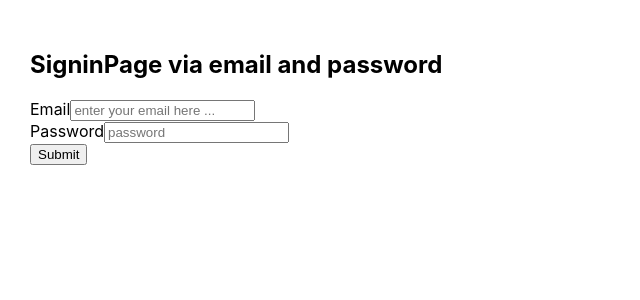
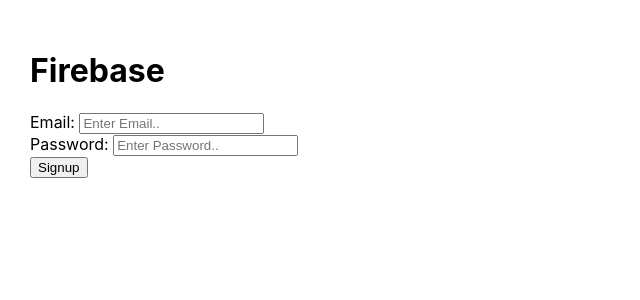
Before and after one commit to Sonikm/Firebase-Learning, a React (Create React App) app: page / in a window 1280 px wide. Shown: the top 300 px of the page, without its empty margins (0-640 px from the left). Built offline with nearby package versions, Linux system fonts and the light colour scheme.

Commit message:
correct ways to use firebase

```diff
--- a/src/App.js
+++ b/src/App.js
@@ -2,6 +2,7 @@ import "./App.css";
 import SignupPage from "./features/SignupPage";
 import FirebaseSetup from "./features/FirebaseSetup";
 import SigninPage from "./features/SigninPage";
+import CorrectWaysToUseFirebase from "./features/CorrectWaysToUseFirebase";
 
 function App() {
 
@@ -9,7 +10,8 @@ function App() {
     <div className="App">
       {/* <FirebaseSetup/> */}
       {/* <SignupPage/> */}
-      <SigninPage/>
+      {/* <SigninPage/> */}
+      <CorrectWaysToUseFirebase/>
     </div>
   );
 }
--- /dev/null
+++ b/src/contexts/Firebase.js
@@ -0,0 +1,60 @@
+// Import necessary functions and modules from React and Firebase
+import { createContext, useContext } from "react";
+import { initializeApp } from "firebase/app";
+import { getAuth, createUserWithEmailAndPassword } from "firebase/auth";
+import { getDatabase, set, ref } from "firebase/database";
+import { userData } from "../utils/constants"; // Assuming this contains some user data constants
+
+// Firebase configuration object containing your app's credentials
+const firebaseConfig = {
+  apiKey: "YOUR_API_KEY",
+  authDomain: "YOUR_AUTH_DOMAIN",
+  projectId: "YOUR_PROJECT_ID",
+  storageBucket: "YOUR_STORAGE_BUCKET",
+  messagingSenderId: "YOUR_MESSAGING_SENDER_ID",
+  appId: "YOUR_APP_ID",
+  databaseURL: "YOUR_DATABASE_URL",
+};
+
+// Initialize Firebase app with the provided configuration
+const firebaseApp = initializeApp(firebaseConfig);
+
+// Get authentication instance from Firebase app
+const firebaseAuth = getAuth(firebaseApp);
+
+// Get database instance from Firebase app
+const database = getDatabase(firebaseApp);
+
+// Create a context to hold Firebase functionality
+const FirebaseContext = createContext(null);
+
+// Custom hook to access Firebase context
+export const useFirebase = () => useContext(FirebaseContext);
+
+// Firebase provider component to wrap around your app
+export const FirebaseProvider = (props) => {
+  // Function to sign up a user with email and password
+  const signupUserWithEmailAndPassword = (email, password) => {
+    createUserWithEmailAndPassword(firebaseAuth, email, password)
+      .then((val) => {
+        console.log('Signup successful...');
+      })
+      .catch((err) => {
+        console.log(err);
+      });
+  };
+
+  // Function to put data into the Firebase database
+  const putData = (key, data) => {
+    set(ref(database, key), data);
+  };
+
+  // Provide the signup and data insertion functions through context
+  return (
+    <FirebaseContext.Provider
+      value={{ signupUserWithEmailAndPassword, putData }}
+    >
+      {props.children} {/* Render children components */}
+    </FirebaseContext.Provider>
+  );
+};
--- /dev/null
+++ b/src/features/CorrectWaysToUseFirebase.js
@@ -0,0 +1,57 @@
+import React, { useState } from "react";
+import { useFirebase } from "../contexts/Firebase";
+
+function CorrectWaysToUseFirebase() {
+  // State variables to hold email and password input values
+  const [email, setEmail] = useState("");
+  const [password, setPassword] = useState("");
+
+  // Access Firebase functionality using custom hook
+  const firebase = useFirebase();
+
+  // Function to sign up a user
+  function signupUser(e) {
+    e.preventDefault(); // Prevent default form submission behavior
+    // Call Firebase functions to sign up the user and store signup info
+    firebase.signupUserWithEmailAndPassword(email, password);
+    firebase.putData("user/signupInfo", {
+      email: email,
+      password: password,
+    });
+    // Clear input fields after submission
+    setEmail("");
+    setPassword("");
+  }
+
+  return (
+    <form onSubmit={signupUser}> {/* Form submission triggers signupUser function */}
+      <h1>Firebase</h1>
+      <div>
+        <label>Email: </label>
+        {/* Input field for email */}
+        <input
+          value={email}
+          onChange={(e) => setEmail(e.target.value)}
+          type="email"
+          placeholder="Enter Email.."
+          required
+        />
+      </div>
+      <div>
+        <label>Password: </label>
+        {/* Input field for password */}
+        <input
+          value={password}
+          onChange={(e) => setPassword(e.target.value)}
+          type="password"
+          placeholder="Enter Password.."
+          required
+        />
+      </div>
+
+      <button type="submit">Signup</button> {/* Button to submit the form */}
+    </form>
+  );
+}
+
+export default CorrectWaysToUseFirebase;
--- a/src/index.js
+++ b/src/index.js
@@ -1,13 +1,16 @@
-import React from 'react';
-import ReactDOM from 'react-dom/client';
-import './index.css';
-import App from './App';
-import reportWebVitals from './reportWebVitals';
+import React from "react";
+import ReactDOM from "react-dom/client";
+import "./index.css";
+import App from "./App";
+import reportWebVitals from "./reportWebVitals";
+import { FirebaseProvider } from "./contexts/Firebase";
 
-const root = ReactDOM.createRoot(document.getElementById('root'));
+const root = ReactDOM.createRoot(document.getElementById("root"));
 root.render(
   <React.StrictMode>
-    <App />
+    <FirebaseProvider>
+      <App />
+    </FirebaseProvider>
   </React.StrictMode>
 );
 
```
